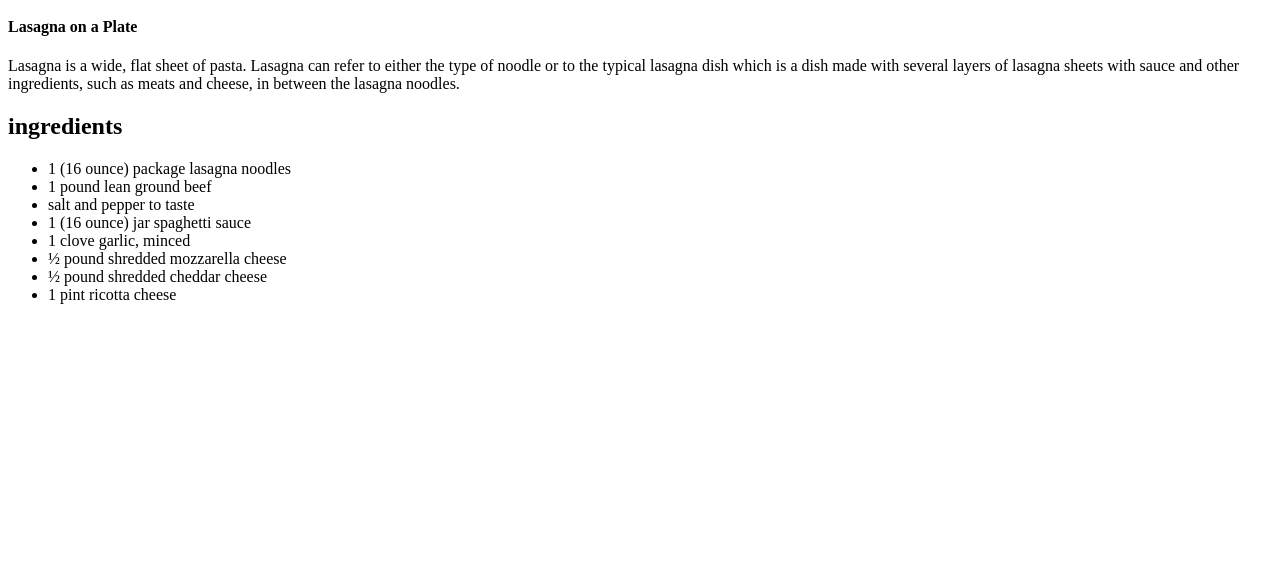
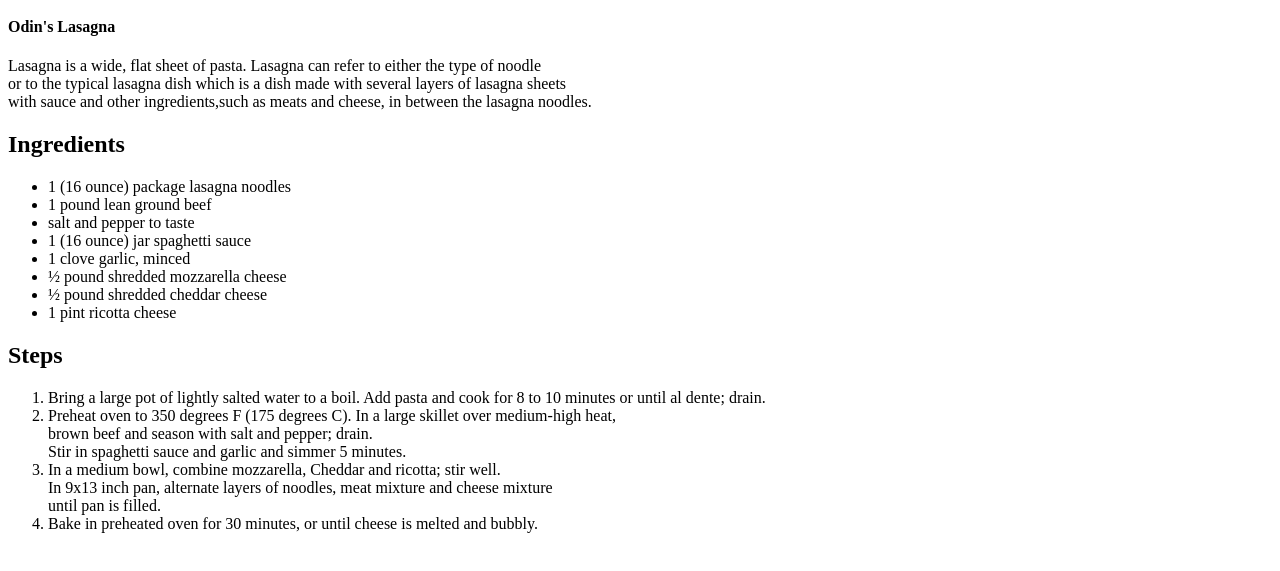
Before and after one commit to TheeAlmightyOne/odin-recipes, a plain HTML site: page recipes/lasagna.html in a window 1280 px wide. Shown: the part 101-672 px from the top of the page. Drawn offline with Linux system fonts and the light colour scheme.

Commit message:
Added ol to lasagna.html

```diff
--- a/recipes/lasagna.html
+++ b/recipes/lasagna.html
@@ -9,13 +9,13 @@
 <body>
     <h1>Lasagna</h1>
     <img src="../images/lasagna.jpeg" alt="Lasagna on a plate">
-    <h4>Lasagna on a Plate</h4>
+    <h4>Odin's Lasagna</h4>
     <p>
-        Lasagna is a wide, flat sheet of pasta. Lasagna can refer to either the type of noodle
-        or to the typical lasagna dish which is a dish made with several layers of lasagna sheets with sauce and other ingredients,
-        such as meats and cheese, in between the lasagna noodles.
+        Lasagna is a wide, flat sheet of pasta. Lasagna can refer to either the type of noodle<br>
+        or to the typical lasagna dish which is a dish made with several layers of lasagna sheets<br>
+        with sauce and other ingredients,such as meats and cheese, in between the lasagna noodles.
     </p>
-    <h2>ingredients</h2>
+    <h2>Ingredients</h2>
     <ul>
         <li>1 (16 ounce) package lasagna noodles</li>
         <li>1 pound lean ground beef</li>
@@ -26,6 +26,17 @@
         <li>½ pound shredded cheddar cheese</li>
         <li>1 pint ricotta cheese</li>
     </ul>
+    <h2>Steps</h2>
+    <ol>
+        <li>Bring a large pot of lightly salted water to a boil. Add pasta and cook for 8 to 10 minutes or until al dente; drain.</li>
+        <li>Preheat oven to 350 degrees F (175 degrees C). In a large skillet over medium-high heat,<br>
+             brown beef and season with salt and pepper; drain.<br>
+             Stir in spaghetti sauce and garlic and simmer 5 minutes.</li>
+        <li>In a medium bowl, combine mozzarella, Cheddar and ricotta; stir well.<br>
+              In 9x13 inch pan, alternate layers of noodles, meat mixture and cheese mixture<br>
+               until pan is filled.</li>
+        <li>Bake in preheated oven for 30 minutes, or until cheese is melted and bubbly.</li>
+    </ol>
 
 </body>
 </html>
```
